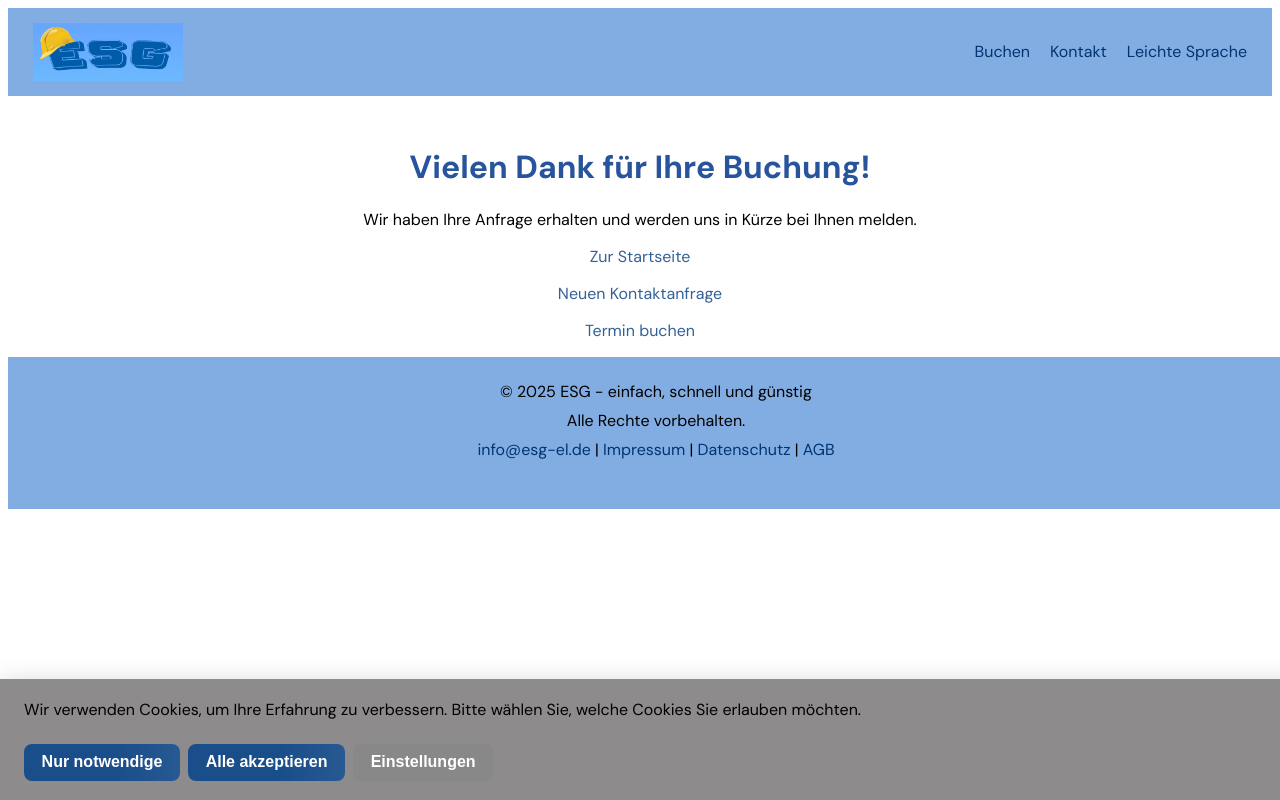
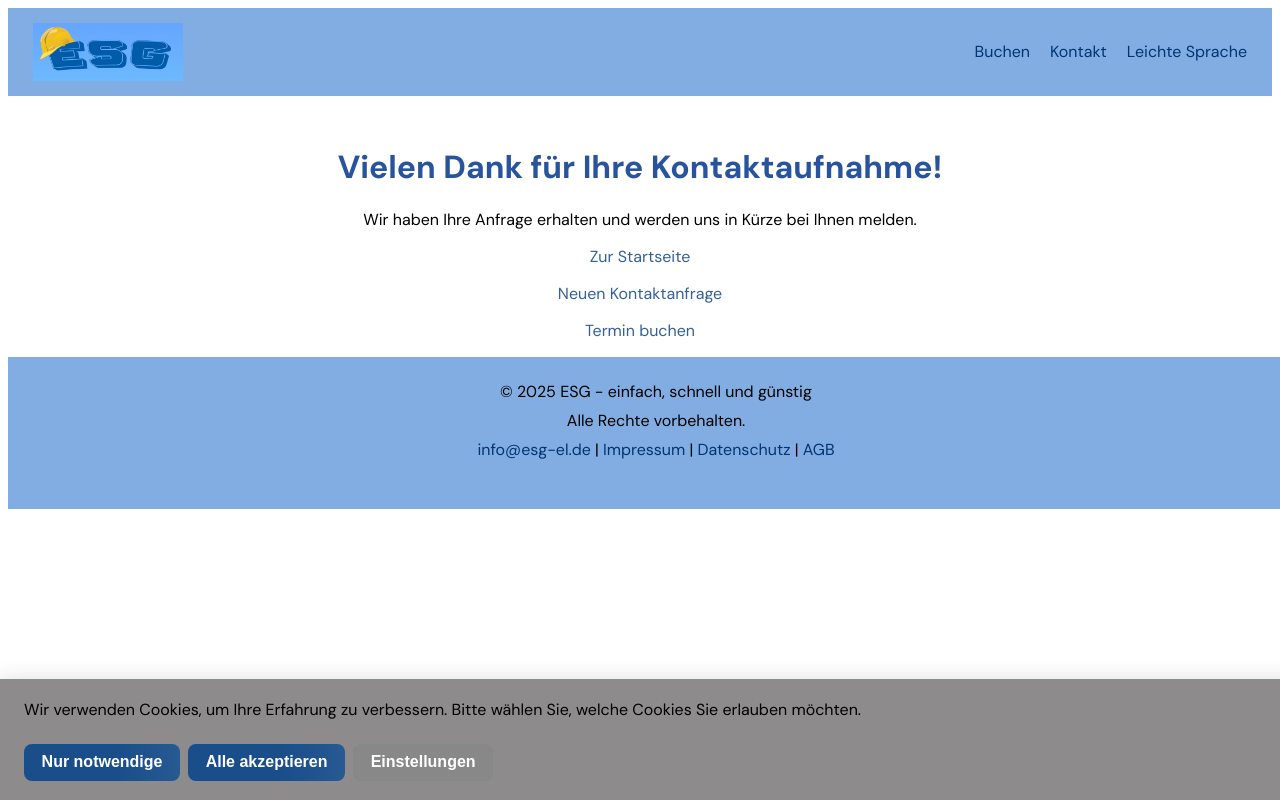
Before and after one commit to as070700/esg-el, a Nuxt app: page /thankyouContact in a window 1280 px wide. Shown: the top 800 px of the page. Built offline with nearby package versions, Linux system fonts and the light colour scheme.

Commit message:
Fehler im Titel

```diff
--- a/pages/thankyouContact.vue
+++ b/pages/thankyouContact.vue
@@ -3,7 +3,7 @@
 // ----------------------------
 <template>
   <div class="thankyou-container">
-    <h1>Vielen Dank für Ihre Buchung!</h1>
+    <h1>Vielen Dank für Ihre Kontaktaufnahme!</h1>
     <p>Wir haben Ihre Anfrage erhalten und werden uns in Kürze bei Ihnen melden.</p>
     <NuxtLink to="/">Zur Startseite</NuxtLink>
     <p></p>
```
